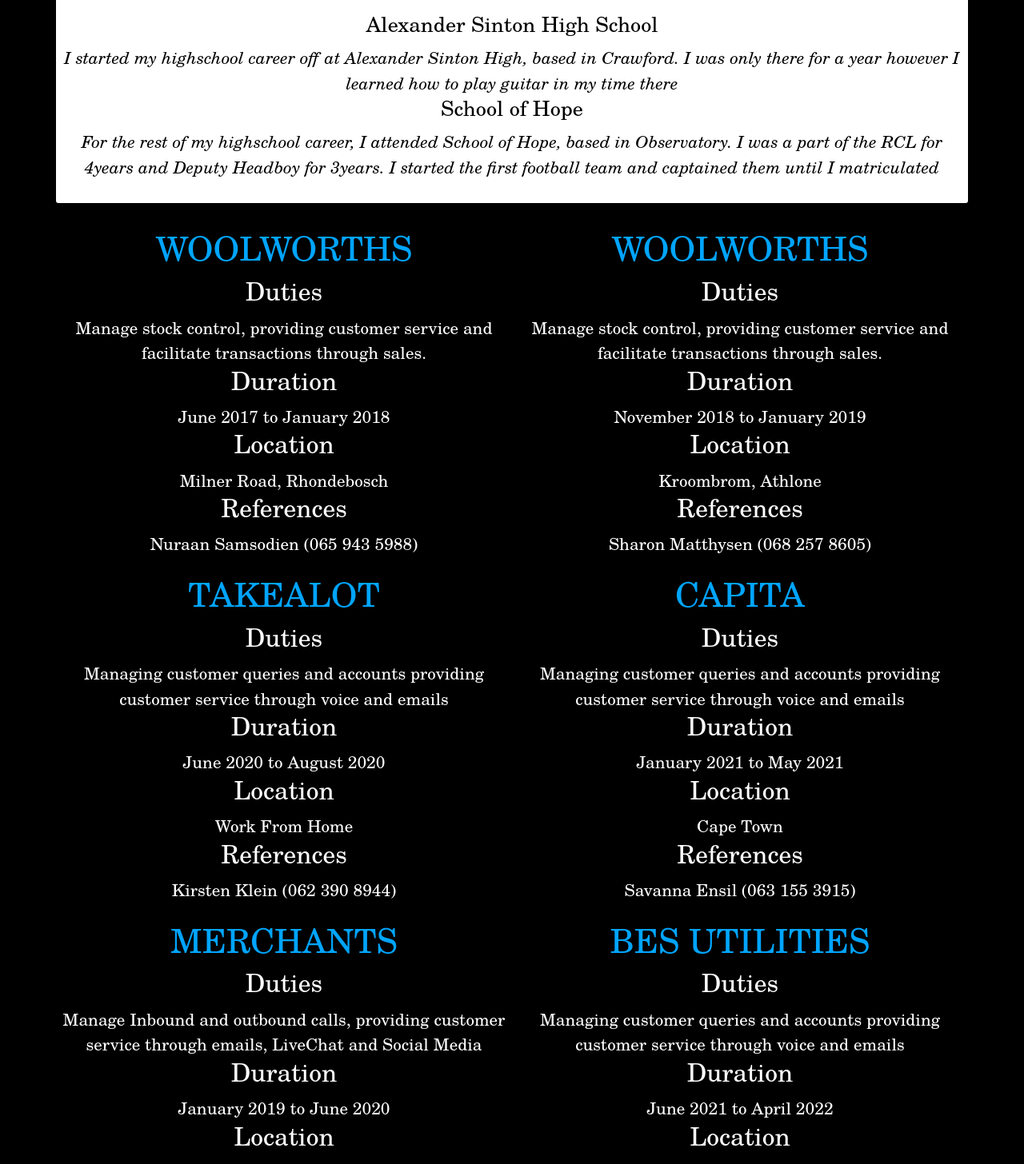
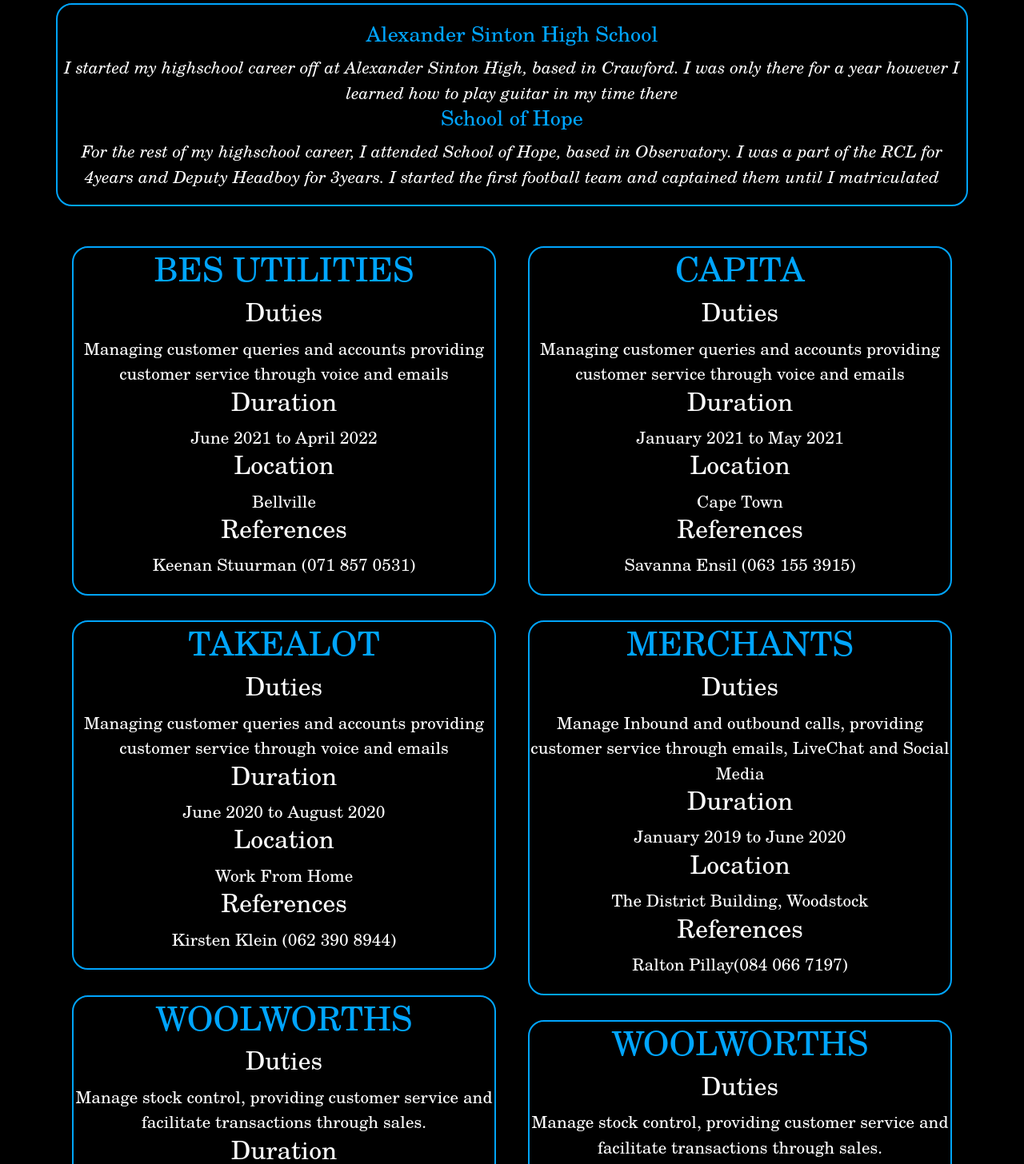
Before and after one commit to Tempestfury11/Vue_Project, a Vue app: page /resume in a window 1280 px wide. Shown: the part 220-1676 px from the top of the page at 80% size. Built offline with nearby package versions, Linux system fonts and the light colour scheme.

Commit message:
resume cards fix

```diff
--- a/package.json
+++ b/package.json
@@ -7,6 +7,7 @@
     "build": "vue-cli-service build"
   },
   "dependencies": {
+    "aos": "^2.3.4",
     "core-js": "^3.8.3",
     "vue": "^3.2.13",
     "vue-router": "^4.0.3",
--- a/public/index.html
+++ b/public/index.html
@@ -11,6 +11,7 @@
     <link href="https://cdnjs.cloudflare.com/ajax/libs/font-awesome/5.13.0/css/all.min.css" rel="stylesheet">
     <link rel="stylesheet" href="https://use.fontawesome.com/releases/v5.15.1/css/all.css" integrity="sha384-vp86vTRFVJgpjF9jiIGPEEqYqlDwgyBgEF109VFjmqGmIY/Y4HV4d3Gp2irVfcrp" crossorigin="anonymous">
     <link href="https://cdnjs.cloudflare.com/ajax/libs/font-awesome/5.13.0/css/all.min.css" rel="stylesheet">
+    <link href="https://unpkg.com/aos@2.3.1/dist/aos.css" rel="stylesheet">
   </head>
   <body>
     <noscript>
@@ -21,5 +22,6 @@
     <script src="https://cdn.jsdelivr.net/npm/bootstrap@5.0.2/dist/js/bootstrap.bundle.min.js" integrity="sha384-MrcW6ZMFYlzcLA8Nl+NtUVF0sA7MsXsP1UyJoMp4YLEuNSfAP+JcXn/tWtIaxVXM" crossorigin="anonymous"></script>
     <script src="https://kit.fontawesome.com/4ea6e3ab0b.js" crossorigin="anonymous"></script>
     <script src="https://kit.fontawesome.com/yourcode.js" crossorigin="anonymous"></script>
+    <script src="https://unpkg.com/aos@2.3.1/dist/aos.js"></script>
   </body>
 </html>
--- a/src/views/AboutView.vue
+++ b/src/views/AboutView.vue
@@ -1,15 +1,15 @@
 <template>
   <div class="about">
     <div class="container">
-        <h1 class="text-center">ABOUT <span>ME</span></h1>
+        <h1 class="text-center">ABOUT ME</h1>
         <br>
         <div class="row">
-          <div class="col-md-4">
+          <div class="col-md-4 pt-4">
             <img class="img-fluid" src="https://i.postimg.cc/sx9FKkBV/Marshalino-2.jpg"
               alt="aboutmeimage"/>
           </div>
           <div id="abouttext" class="col-md-8">
-            <h2>My Name Is <span>Marshalino Jankowski</span></h2>
+            <h2 id="heading">My Name Is Marshalino Jankowski</h2>
             <p>
               I am 24 years old, born, and bred in Cape Town, South Africa. My interests include music, football, and gaming. My skills include playing the guitar, piano and bass. I am very physically active as football is one of my main passions. When I have free time I enjoy listening to music, playing video games like Call of Duty and watching my favorite football teams in the UCL
               <br>
@@ -43,7 +43,6 @@ export default {
 </script>
 
 <style scoped>
-
 .about{
   background-color: black;
   padding: 50px 0 50px 0;
@@ -53,7 +52,7 @@ export default {
   height: 750px;
   object-fit: cover;
   border: 5px solid white;
-  border-radius:20px ;
+  border-radius:20px;
 }
 #abouttext{
   padding: 30px 0 0 0;
@@ -85,5 +84,8 @@ export default {
   background-color: white;
   color: black;
 }
+#heading{
+  color: #00a5ff
+}
 
 </style>
--- a/src/views/ResumeView.vue
+++ b/src/views/ResumeView.vue
@@ -5,14 +5,66 @@
         <h2>My Work & Education Experience</h2>
         <div class="row">
           <div class="school">
-            <div class="cards">
-              <h5>Alexander Sinton High School</h5>
+            <div>
+              <h5 id="heading">Alexander Sinton High School</h5>
               <i>I started my highschool career off at Alexander Sinton High, based in Crawford. I was only there for a year however I learned how to play guitar in my time there</i>
-              <h5>School of Hope</h5>
+              <h5 id="heading">School of Hope</h5>
               <i>For the rest of my highschool career, I attended School of Hope, based in Observatory. I was a part of the RCL for 4years and Deputy Headboy for 3years. I started the first football team and captained them until I matriculated</i>
             </div>
           </div>
           <div id="jobs" class="col-md-6">
+            <div class="cards">
+              <p>
+                <h2>BES UTILITIES</h2>
+                <h4>Duties</h4>Managing customer queries and accounts providing customer service through voice and emails
+                <h4>Duration</h4>June 2021 to April 2022
+                <h4>Location</h4>Bellville
+                <h4>References</h4>Keenan Stuurman (071 857 0531)
+              </p>
+            </div>
+            <br>
+              <div class="cards">
+                <p>
+                  <h2>TAKEALOT</h2>
+                  <h4>Duties</h4>Managing customer queries and accounts providing customer service through voice and emails
+                  <h4>Duration</h4>June 2020 to August 2020
+                  <h4>Location</h4>Work From Home
+                  <h4>References</h4>Kirsten Klein (062 390 8944)
+                </p>
+              </div>
+              <br>
+            <div class="cards">
+              <p>
+              <h2>WOOLWORTHS</h2>
+              <h4>Duties</h4>Manage stock control, providing customer service and facilitate transactions through sales.
+              <h4>Duration</h4>November 2018 to January 2019
+              <h4>Location</h4>Kroombrom, Athlone
+              <h4>References</h4>Sharon Matthysen (068 257 8605)
+              </p>
+            </div>
+          </div>
+          <br>
+          <div id="jobs" class="col-md-6">
+            <div class="cards">
+              <p>
+                <h2>CAPITA</h2>
+                <h4>Duties</h4>Managing customer queries and accounts providing customer service through voice and emails
+                <h4>Duration</h4>January 2021 to May 2021
+                <h4>Location</h4>Cape Town
+                <h4>References</h4>Savanna Ensil (063 155 3915)
+              </p>
+            </div>
+            <br>
+            <div class="cards">
+              <p>
+                <h2>MERCHANTS</h2>
+                <h4>Duties</h4>Manage Inbound and outbound calls, providing customer service through emails, LiveChat and Social Media
+                <h4>Duration</h4>January 2019 to June 2020
+                <h4>Location</h4>The District Building, Woodstock
+                <h4>References</h4>Ralton Pillay(084 066 7197)
+              </p>
+            </div>
+            <br>
             <div class="cards">
               <p>
                 <h2>WOOLWORTHS</h2>
@@ -22,53 +74,7 @@
                 <h4>References</h4>Nuraan Samsodien (065 943 5988)
               </p>
             </div>
-              <div class="cards">
-                <p>
-                  <h2>TAKEALOT</h2>
-                  <h4>Duties</h4>Managing customer queries and accounts providing customer service through voice and emails
-                  <h4>Duration</h4>June 2020 to August 2020
-                  <h4>Location</h4>Work From Home
-                  <h4>References</h4>Kirsten Klein (062 390 8944)
-                </p>
-              </div>
-            <div class="cards">
-              <p>
-                <h2>MERCHANTS</h2>
-                <h4>Duties</h4>Manage Inbound and outbound calls, providing customer service through emails, LiveChat and Social Media
-                <h4>Duration</h4>January 2019 to June 2020
-                <h4>Location</h4>The District Building, Woodstock
-                <h4>References</h4>Ralton Pillay(084 066 7197)
-              </p>
-            </div>
-          </div>
-          <div id="jobs" class="col-md-6">
-            <div class="cards">
-              <p>
-              <h2>WOOLWORTHS</h2>
-              <h4>Duties</h4>Manage stock control, providing customer service and facilitate transactions through sales.
-              <h4>Duration</h4>November 2018 to January 2019
-              <h4>Location</h4>Kroombrom, Athlone
-              <h4>References</h4>Sharon Matthysen (068 257 8605)
-              </p>
-            </div>
-            <div class="cards">
-              <p>
-                <h2>CAPITA</h2>
-                <h4>Duties</h4>Managing customer queries and accounts providing customer service through voice and emails
-                <h4>Duration</h4>January 2021 to May 2021
-                <h4>Location</h4>Cape Town
-                <h4>References</h4>Savanna Ensil (063 155 3915)
-              </p>
-            </div>
-            <div class="cards">
-              <p>
-                <h2>BES UTILITIES</h2>
-                <h4>Duties</h4>Managing customer queries and accounts providing customer service through voice and emails
-                <h4>Duration</h4>June 2021 to April 2022
-                <h4>Location</h4>Bellville
-                <h4>References</h4>Keenan Stuurman (071 857 0531)
-              </p>
-            </div>
+            <br>
           </div>
         </div>
       </div>
@@ -90,10 +96,15 @@ export default {
   padding: 70px 0 0 0;
 }
 .school{
-  background-color: white;
-  color: black;
-  padding: 30px 0 30px 0;
-  border-radius: 3px;
+  background-color: black;
+  color: white;
+  margin: 20px 0;
+  padding: 20px 0 20px 0;
+  border: 2px solid #00a5ff;
+  border-radius: 20px
+}
+#heading{
+  color: #00a5ff;
 }
 #jobs{
   padding: 30px 0 30px 0;
@@ -102,9 +113,12 @@ export default {
   align-items: center;
 }
 .cards{
+  margin: 0 20px;
   align-items: center;
   text-align: center;
   justify-content: center;
+  border: 2px solid #00a5ff;
+  border-radius: 20px;
 }
 ul{
   list-style: none;
```
Also changed, not shown: 1 other file (tests, documents, lock files or other folders).
